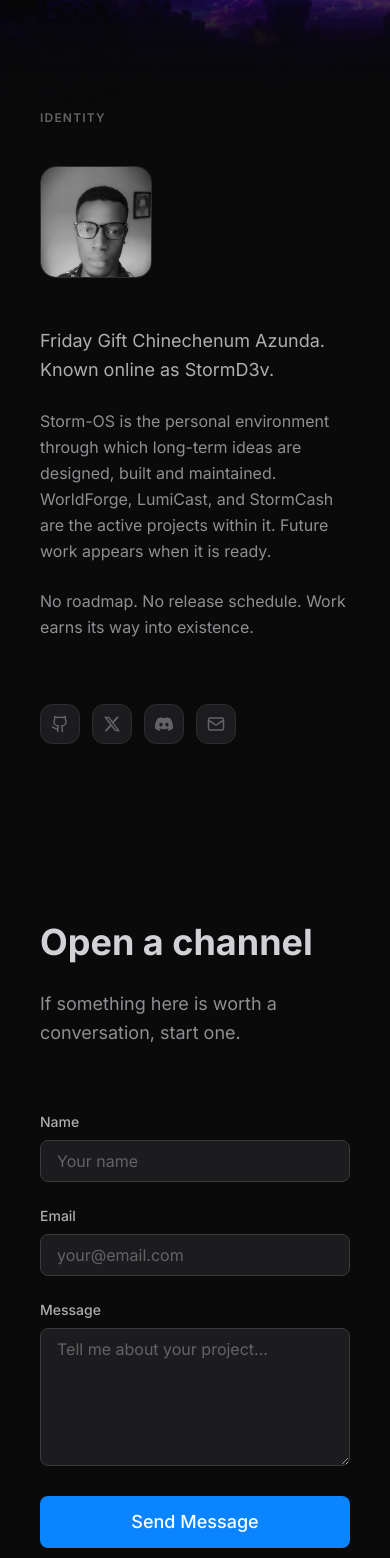
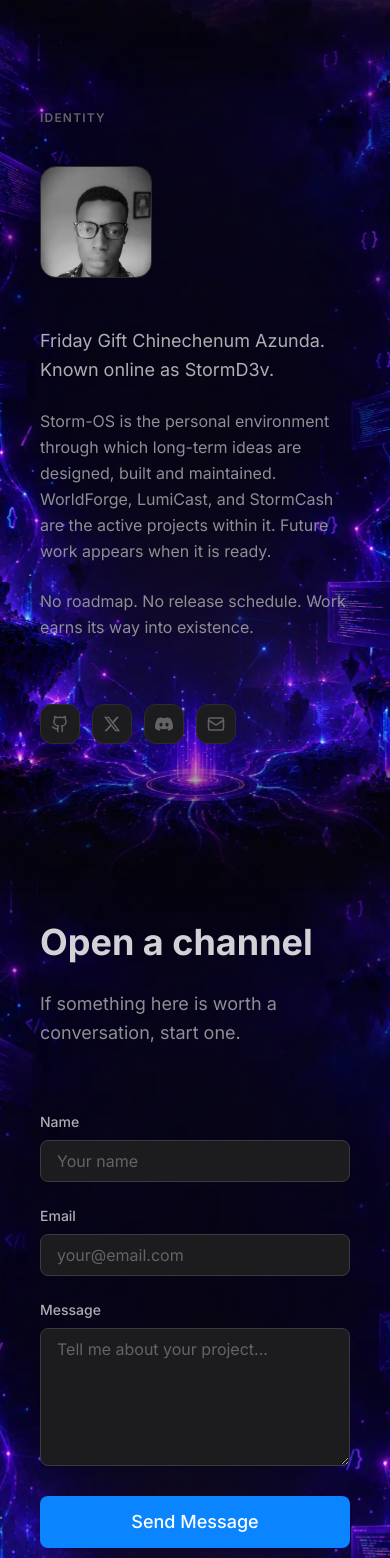
Before and after one commit to StormD3v/StormOS, a Next.js app: page / in a window 390 px wide. Shown: the part 3350-4908 px from the top of the page. Built offline with nearby package versions, Linux system fonts and the light colour scheme.

Commit message:
feat(backgrounds): coding-themed mobile background for identity, contact and inner pages

```diff
--- a/app/about/AboutPageContent.tsx
+++ b/app/about/AboutPageContent.tsx
@@ -31,7 +31,15 @@ const reveal = (delay: number) => ({
 export function AboutPageContent() {
     return (
         <Container className="py-32 px-6">
-            <div className="max-w-2xl">
+            <div className="max-w-2xl relative">
+                {/* Soft dark radial gradient behind content on mobile */}
+                <div
+                    className="absolute inset-0 sm:hidden -z-10"
+                    style={{
+                        background: 'radial-gradient(closest-side, rgba(7,6,11,0.6) 0%, transparent 100%)',
+                    }}
+                    aria-hidden="true"
+                />
 
                 {/* Page label */}
                 <motion.p
--- a/app/about/page.tsx
+++ b/app/about/page.tsx
@@ -10,7 +10,7 @@ export const metadata: Metadata = {
 
 export default function AboutPage() {
   return (
-    <PageWrapper>
+    <PageWrapper mobileBackground="/images/inner-code.webp">
       <AboutPageContent />
     </PageWrapper>
   );
--- a/app/contact/ContactPageContent.tsx
+++ b/app/contact/ContactPageContent.tsx
@@ -30,6 +30,15 @@ const reveal = (delay: number) => ({
 export function ContactPageContent() {
     return (
         <Container className="py-32 px-6">
+            <div className="max-w-2xl relative">
+                {/* Soft dark radial gradient behind content on mobile */}
+                <div
+                    className="absolute inset-0 sm:hidden -z-10"
+                    style={{
+                        background: 'radial-gradient(closest-side, rgba(7,6,11,0.6) 0%, transparent 100%)',
+                    }}
+                    aria-hidden="true"
+                />
                 {/* Page label */}
                 <motion.p
                     {...reveal(0)}
@@ -118,6 +127,7 @@ export function ContactPageContent() {
                     </div>
                 </div>
             </motion.div>
+            </div>
         </Container>
     );
 }
--- a/app/contact/page.tsx
+++ b/app/contact/page.tsx
@@ -9,7 +9,7 @@ export const metadata: Metadata = {
 
 export default function ContactPage() {
   return (
-    <PageWrapper>
+    <PageWrapper mobileBackground="/images/inner-code.webp">
       <ContactPageContent />
     </PageWrapper>
   );
--- a/app/lumicast/LumiCastPageClient.tsx
+++ b/app/lumicast/LumiCastPageClient.tsx
@@ -35,7 +35,15 @@ export function LumiCastPageClient() {
                     aria-hidden="true"
                 />
                 <Container>
-                    <div className="max-w-2xl">
+                    <div className="max-w-2xl relative">
+                        {/* Soft dark radial gradient behind content on mobile */}
+                        <div
+                            className="absolute inset-0 sm:hidden -z-10"
+                            style={{
+                                background: 'radial-gradient(closest-side, rgba(7,6,11,0.6) 0%, transparent 100%)',
+                            }}
+                            aria-hidden="true"
+                        />
                         <motion.p
                             {...reveal(0)}
                             className="text-xs font-semibold tracking-widest uppercase text-accent-purple/70 mb-8"
--- a/app/lumicast/page.tsx
+++ b/app/lumicast/page.tsx
@@ -10,7 +10,7 @@ export const metadata: Metadata = {
 
 export default function LumiCastPage() {
     return (
-        <PageWrapper>
+        <PageWrapper mobileBackground="/images/inner-code.webp">
             <LumiCastPageClient />
         </PageWrapper>
     );
--- a/app/stormcash/StormCashPageClient.tsx
+++ b/app/stormcash/StormCashPageClient.tsx
@@ -44,7 +44,15 @@ export function StormCashPageClient() {
           aria-hidden="true"
         />
         <Container>
-          <div className="max-w-2xl">
+          <div className="max-w-2xl relative">
+            {/* Soft dark radial gradient behind content on mobile */}
+            <div
+              className="absolute inset-0 sm:hidden -z-10"
+              style={{
+                background: 'radial-gradient(closest-side, rgba(7,6,11,0.6) 0%, transparent 100%)',
+              }}
+              aria-hidden="true"
+            />
             <motion.p
               {...reveal(0)}
               className="text-xs font-semibold tracking-widest uppercase text-accent-purple/70 mb-8"
--- a/app/stormcash/page.tsx
+++ b/app/stormcash/page.tsx
@@ -10,7 +10,7 @@ export const metadata: Metadata = {
 
 export default function StormCashPage() {
   return (
-    <PageWrapper>
+    <PageWrapper mobileBackground="/images/inner-code.webp">
       <StormCashPageClient />
     </PageWrapper>
   );
--- a/components/layout/page-wrapper.tsx
+++ b/components/layout/page-wrapper.tsx
@@ -1,14 +1,22 @@
 import { ReactNode } from 'react';
 import { Navigation } from './navigation';
 import { Footer } from './footer';
+import { MobileBackground } from '@/components/ui/mobile-background';
 
 interface PageWrapperProps {
   children: ReactNode;
+  mobileBackground?: string;
 }
 
-export function PageWrapper({ children }: PageWrapperProps) {
+export function PageWrapper({ children, mobileBackground }: PageWrapperProps) {
   return (
-    <div className="min-h-screen flex flex-col">
+    <div className="min-h-screen flex flex-col relative">
+      {mobileBackground && (
+        <>
+          <div className="absolute inset-0 bg-neutral-950 -z-30" />
+          <MobileBackground src={mobileBackground} effects="glow" extend={false} />
+        </>
+      )}
       <a
         href="#main-content"
         className="sr-only focus:not-sr-only focus:fixed focus:top-4 focus:left-4 focus:z-[9999] focus:px-4 focus:py-2 focus:bg-neutral-100 focus:text-neutral-950 focus:rounded-md focus:text-sm focus:font-medium"
@@ -16,7 +24,7 @@ export function PageWrapper({ children }: PageWrapperProps) {
         Skip to main content
       </a>
       <Navigation />
-      <main id="main-content" role="main" className="flex-1 pt-16 overflow-x-clip">
+      <main id="main-content" role="main" className="flex-1 pt-16 overflow-x-clip relative z-10">
         {children}
       </main>
       <Footer />
--- a/components/sections/about.tsx
+++ b/components/sections/about.tsx
@@ -8,6 +8,7 @@ import { SiDiscord } from 'react-icons/si';
 import { Container } from '@/components/layout/container';
 import { CONTACT_EMAIL } from '@/lib/constants';
 import { socialLinks } from '@/content/social-links';
+import { MobileBackground } from '@/components/ui/mobile-background';
 
 // Display order for Identity section social links
 const IDENTITY_SOCIALS = ['GitHub', 'X', 'Discord'];
@@ -24,9 +25,24 @@ const visibleSocials = IDENTITY_SOCIALS
 
 export function About() {
   return (
-    <section id="about" className="py-24 px-6">
+    <section id="about" className="py-24 px-6 relative">
+      {/* Solid dark background fallback */}
+      <div className="absolute inset-0 bg-neutral-950 -z-30" />
+
+      {/* Mobile background image */}
+      <MobileBackground src="/images/inner-code.webp" effects="glow" />
+
+      {/* Soft dark radial gradient behind content on mobile */}
+      <div
+        className="absolute inset-0 sm:hidden -z-10"
+        style={{
+          background: 'radial-gradient(closest-side, rgba(7,6,11,0.6) 0%, transparent 100%)',
+        }}
+        aria-hidden="true"
+      />
+
       <Container>
-        <div className="max-w-2xl">
+        <div className="max-w-2xl relative z-10">
 
           {/* Section label */}
           <motion.p
--- a/components/sections/contact.tsx
+++ b/components/sections/contact.tsx
@@ -8,6 +8,7 @@ import { Container } from '@/components/layout/container';
 import { ContactForm } from '@/components/sections/contact-form';
 import { CONTACT_EMAIL } from '@/lib/constants';
 import { socialLinks } from '@/content/social-links';
+import { MobileBackground } from '@/components/ui/mobile-background';
 
 // Display order for homepage contact social links
 const CONTACT_SOCIALS = ['GitHub', 'X', 'Discord'];
@@ -24,14 +25,29 @@ const visibleSocials = CONTACT_SOCIALS
 
 export function Contact() {
   return (
-    <section id="contact" className="py-20 px-6">
+    <section id="contact" className="py-20 px-6 relative">
+      {/* Solid dark background fallback */}
+      <div className="absolute inset-0 bg-neutral-950 -z-30" />
+
+      {/* Mobile background image */}
+      <MobileBackground src="/images/inner-code.webp" effects="glow" />
+
+      {/* Soft dark radial gradient behind content on mobile */}
+      <div
+        className="absolute inset-0 sm:hidden -z-10"
+        style={{
+          background: 'radial-gradient(closest-side, rgba(7,6,11,0.6) 0%, transparent 100%)',
+        }}
+        aria-hidden="true"
+      />
+
       <Container>
         <motion.div
           initial={{ opacity: 0, y: 32 }}
           whileInView={{ opacity: 1, y: 0 }}
           viewport={{ once: true, margin: '-80px' }}
           transition={{ duration: 0.7, ease: [0.215, 0.61, 0.355, 1] }}
-          className="max-w-2xl"
+          className="max-w-2xl relative z-10"
         >
           {/* Heading */}
           <h2 className="text-4xl md:text-5xl font-bold text-neutral-100 mb-6 leading-tight">
--- a/components/ui/mobile-background.tsx
+++ b/components/ui/mobile-background.tsx
@@ -8,6 +8,7 @@ interface MobileBackgroundProps {
   objectPosition?: 'center' | 'bottom';
   effects?: 'glow' | 'glow-embers' | 'none';
   priority?: boolean;
+  extend?: boolean;
 }
 
 /**
@@ -15,12 +16,12 @@ interface MobileBackgroundProps {
  *
  * Wraps a background image with:
  * - CSS mask for seamless top/bottom fading
- * - 96px extension past section boundaries for crossfade
+ * - 96px extension past section boundaries for crossfade (optional)
  * - Subtle living animations (breathing, glow, embers)
  * - Pauses when off-screen (IntersectionObserver)
  * - Respects prefers-reduced-motion
  */
-export function MobileBackground({ src, objectPosition = 'center', effects = 'none', priority = false }: MobileBackgroundProps) {
+export function MobileBackground({ src, objectPosition = 'center', effects = 'none', priority = false, extend = true }: MobileBackgroundProps) {
   const containerRef = useRef<HTMLDivElement>(null);
   const reducedMotion = useRef(false);
 
@@ -53,7 +54,7 @@ export function MobileBackground({ src, objectPosition = 'center', effects = 'no
 
   if (reducedMotion.current) {
     return (
-      <div className="absolute inset-0 sm:hidden -z-20 -top-24 -bottom-24">
+      <div className={`absolute inset-0 sm:hidden -z-20 ${extend ? '-top-24 -bottom-24' : ''}`}>
         <Image
           src={src}
           alt=""
@@ -76,7 +77,7 @@ export function MobileBackground({ src, objectPosition = 'center', effects = 'no
   return (
     <div
       ref={containerRef}
-      className="absolute inset-0 sm:hidden -z-20 -top-24 -bottom-24"
+      className={`absolute inset-0 sm:hidden -z-20 ${extend ? '-top-24 -bottom-24' : ''}`}
       style={{ animationPlayState: 'paused' }}
     >
       <Image
```
Also changed, not shown: public/images/inner-code.webp (added). Lines whose indentation alone changed are shown as unchanged.
